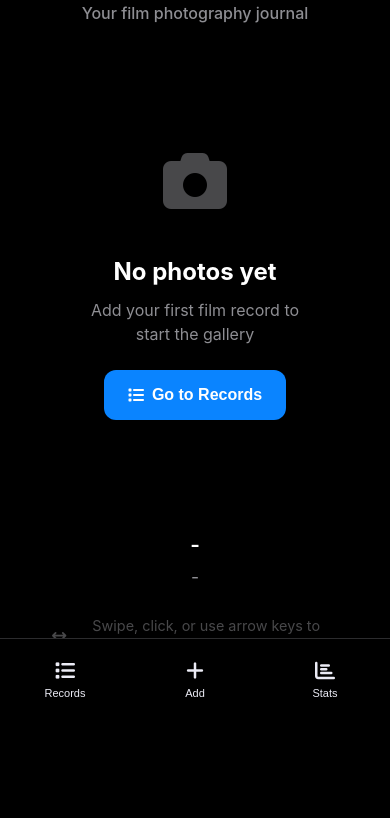
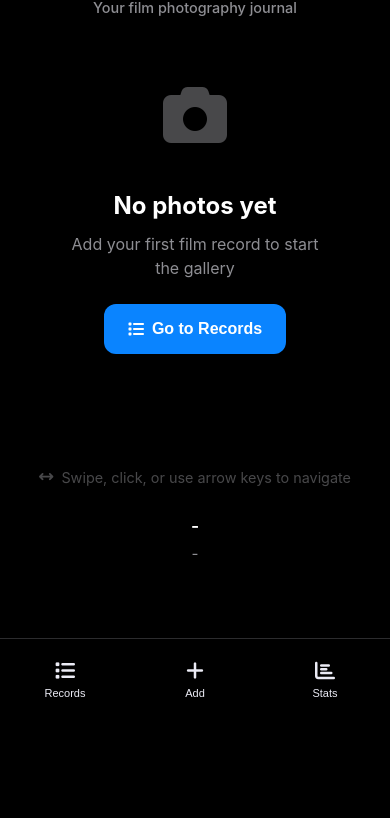
Before and after one commit to VianKwon/film-never-dies, a plain HTML site: page index.html in a window 390 px wide. Shown: the part 123-941 px from the top of the page. After the commit the page ends 844 px from the top, so only its background shows below. Drawn offline with nearby package versions, Linux system fonts and the light colour scheme.

Commit message:
Update style.css

```diff
--- a/style.css
+++ b/style.css
@@ -71,7 +71,7 @@ body {
 /* ====== PAGE CONTAINER ====== */
 .page {
     display: none;
-    min-height: calc(100vh - 80px);
+    min-height: calc(100vh - 70px);
     width: 100%;
     position: relative;
     top: 0;
@@ -79,7 +79,8 @@ body {
     opacity: 0;
     transition: opacity var(--transition-normal);
     padding: var(--spacing-lg);
-    padding-bottom: 80px; /* Space for bottom nav */
+    padding-bottom: 70px;
+    overflow: hidden;
 }
 
 .page.active {
@@ -122,28 +123,29 @@ body {
     display: flex;
     flex-direction: column;
     align-items: center;
-    justify-content: flex-start;
-    padding: 20px var(--spacing-xl) 80px;
+    justify-content: center;
+    padding: 0 var(--spacing-xl) 100px;
     text-align: center;
-    margin-top: 20px;
+    position: relative;
 }
 
 .coverflow-header {
     text-align: center;
-    margin-bottom: 20px;
-    margin-top: 10px;
+    margin-bottom: 10px;
     padding: 0 20px;
+    position: relative;
+    z-index: 2;
 }
 
 .coverflow-header h1 {
-    font-size: 2.2rem;
+    font-size: 2rem;
     font-weight: 800;
-    margin-bottom: 6px;
+    margin-bottom: 4px;
     color: var(--label-primary);
 }
 
 .coverflow-header .subtitle {
-    font-size: 1rem;
+    font-size: 0.95rem;
     color: var(--label-tertiary);
     font-weight: 500;
 }
@@ -162,6 +164,7 @@ body {
     align-items: center;
     justify-content: center;
     height: 400px;
+    margin-top: -30px;
     position: relative;
     cursor: grab;
     user-select: none;
@@ -179,7 +182,7 @@ body {
     border-radius: var(--radius-lg);
     overflow: hidden;
     box-shadow: var(--shadow-lg);
-    transition: all var(--transition-slow);
+    transition: all 0.3s ease;
     transform-origin: center;
     z-index: 1;
 }
@@ -195,8 +198,8 @@ body {
 .coverflow-item.center {
     width: 400px;
     height: 400px;
-    z-index: 3;
-    transform: translateX(0) scale(1);
+    z-index: 5;
+    transform: scale(1.1);
     box-shadow: 0 12px 40px rgba(0, 0, 0, 0.6);
 }
 
@@ -238,22 +241,26 @@ body {
 
 /* Cover Flow Info */
 .coverflow-info {
-    margin-top: 20px;
+    position: absolute;
+    bottom: 80px;
+    left: 0;
+    right: 0;
     text-align: center;
-    position: relative;
+    padding: 0 20px;
     z-index: 10;
-    padding: 0 20px;
+    background: linear-gradient(to top, var(--system-background) 30%, transparent);
+    padding-top: 20px;
+    padding-bottom: 10px;
 }
-
 .info-camera {
-    font-size: 1.3rem;
+    font-size: 1.2rem;
     font-weight: 600;
     color: var(--label-primary);
     margin-bottom: 4px;
 }
 
 .info-film {
-    font-size: 1.1rem;
+    font-size: 1rem;
     color: var(--label-tertiary);
 }
 
@@ -879,9 +886,33 @@ body {
         padding: var(--spacing-md);
     }
 
+    .coverflow-container {
+        min-height: calc(100vh - 120px);
+        padding-bottom: 90px;
+    }
+
+    .coverflow-header .subtitle {
+        font-size: 0.9rem;
+    }
+
     .coverflow-header h1 {
-        font-size: 2rem;
+        font-size: 1.8rem;
     }
+
+    #coverflow-track {
+        margin-top: -40px;
+    }
+
+    .coverflow-info {
+        bottom: 70px;
+    }
+
+    .info-camera {
+        font-size: 1.1rem;
+    }
+
+    .info-film {
+        font-size: 0.95rem;
 
     .coverflow-item {
         width: 250px;
@@ -951,6 +982,24 @@ body {
     .coverflow-item {
         width: 200px;
         height: 200px;
+    }
+
+    .coverflow-container {
+        min-height: calc(100vh - 110px);
+        padding: 0 15px 85px;
+    }
+
+    .coverflow-header h1 {
+        font-size: 1.6rem;
+    }
+
+    #coverflow-track {
+        margin-top: -50px;
+    }
+
+    .coverflow-info {
+        bottom: 65px;
+        padding: 0 15px;
     }
 
     .coverflow-item.center {
```
